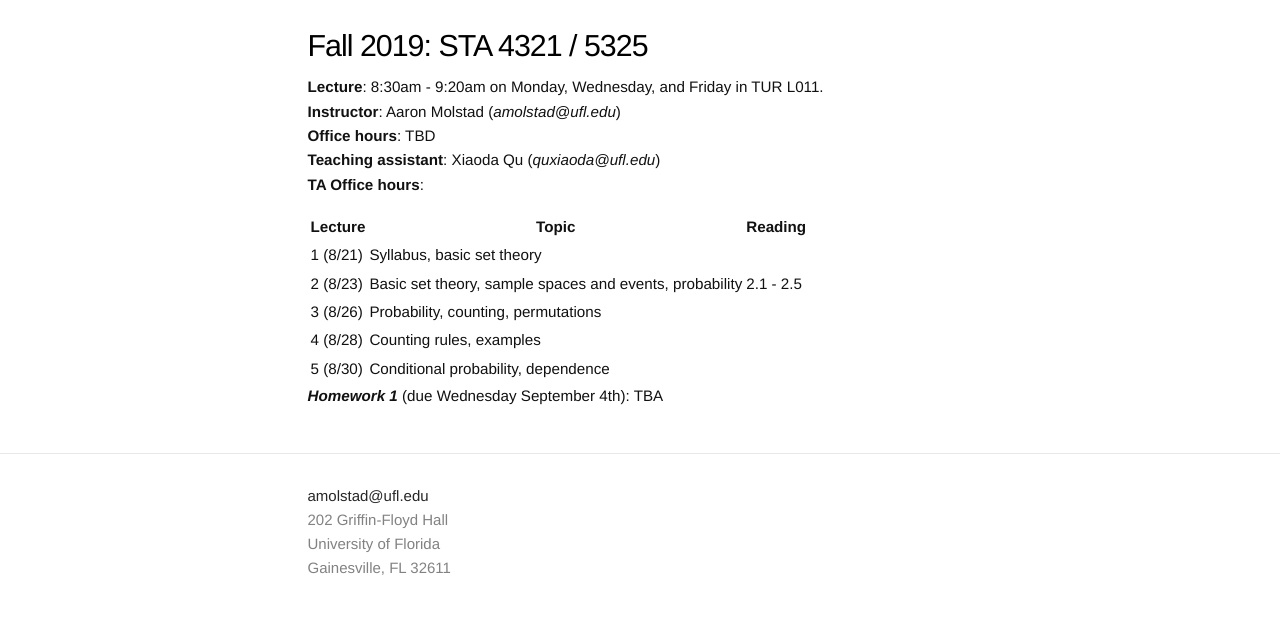
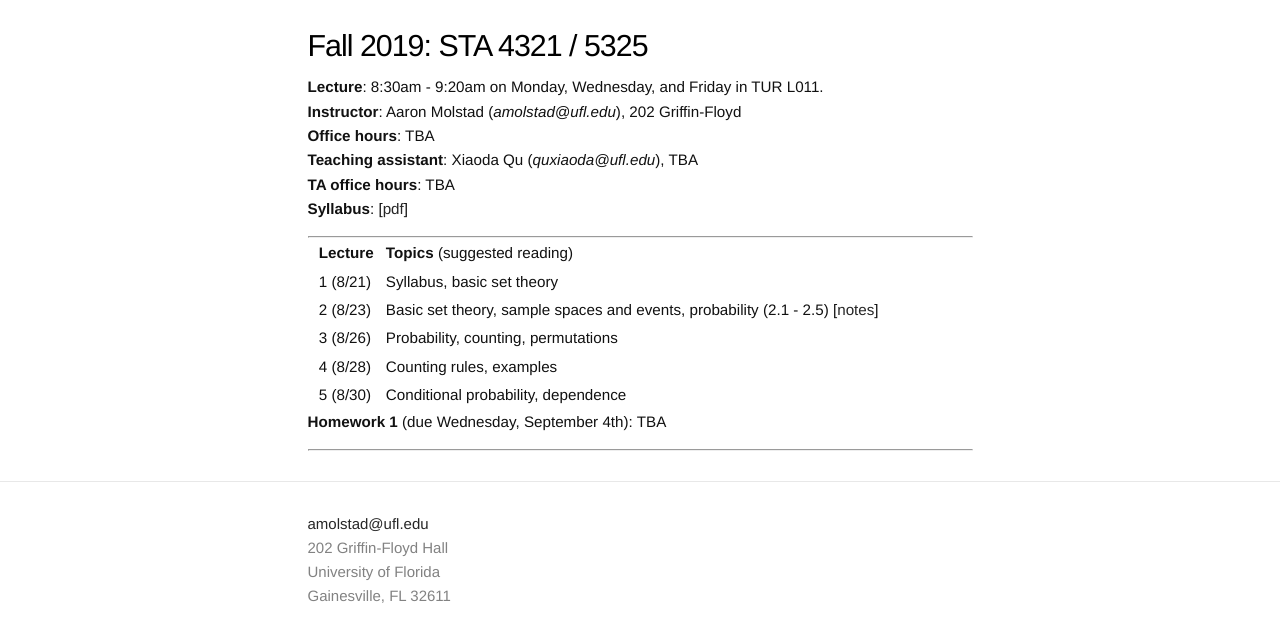
Before and after one commit to ajmolstad/ajmolstad.github.io, a Jekyll site: the page built from F19_STA4321.md, in a window 1280 px wide. Shown: the top 642 px of the page. Built offline with Jekyll 4.4.1, drawn with Linux system fonts in a browser that asks for light colours; Markdown is read by kramdown in place of the engine named in the settings.

Commit message:
Complete overhaul of coursepage

```diff
--- a/F19_STA4321.md
+++ b/F19_STA4321.md
@@ -6,19 +6,24 @@ permalink: /F19_STA4321/
 # Fall 2019: STA 4321 / 5325
 
 **Lecture**: 8:30am - 9:20am on Monday, Wednesday, and Friday in TUR L011.
-**Instructor**: Aaron Molstad (*amolstad@ufl.edu*)
-**Office hours**: TBD
-**Teaching assistant**: Xiaoda Qu (*quxiaoda@ufl.edu*)
-**TA Office hours**:
+**Instructor**: Aaron Molstad (*amolstad@ufl.edu*), 202 Griffin-Floyd
+**Office hours**: TBA
+**Teaching assistant**: Xiaoda Qu (*quxiaoda@ufl.edu*), TBA
+**TA office hours**: TBA
+**Syllabus**: [[pdf](/docs/Syllabus.pdf)]
 
 
-|  Lecture  |  Topic |  Reading  |
-| --- | ---- | --- |
-| 1 (8/21)  | Syllabus, basic set theory  |    |
-| 2 (8/23)  | Basic set theory, sample spaces and events, probability | 2.1 - 2.5 |
-| 3 (8/26)  | Probability, counting, permutations   |     |
-| 4 (8/28)  | Counting rules, examples |     |
-| 5 (8/30)  | Conditional probability, dependence   |     |
+---------------
 
 
-***Homework 1*** (due Wednesday September 4th): TBA
+||  **Lecture** ||  **Topics** (suggested reading) ||
+|| 1 (8/21)  || Syllabus, basic set theory ||
+|| 2 (8/23)  || Basic set theory, sample spaces and events, probability (2.1 - 2.5) [[notes](/docs/F19-4321_ Lecture 2.pdf)] ||
+|| 3 (8/26)  || Probability, counting, permutations   ||
+|| 4 (8/28)  || Counting rules, examples ||
+|| 5 (8/30)  || Conditional probability, dependence   ||
+
+**Homework 1** (due Wednesday, September 4th): TBA
+
+
+---------------
--- a/_config.yml
+++ b/_config.yml
@@ -7,7 +7,7 @@ url: "http://ajmolstad.github.io" # the base hostname & protocol for your site
 # github_username:  ajmolstad
 
 # Build settings
-markdown: redcarpet
+markdown: kramdown
 
 # Other options
 permalink: blog/:year/:month/:title
```
Also changed, not shown: 8 other files.
